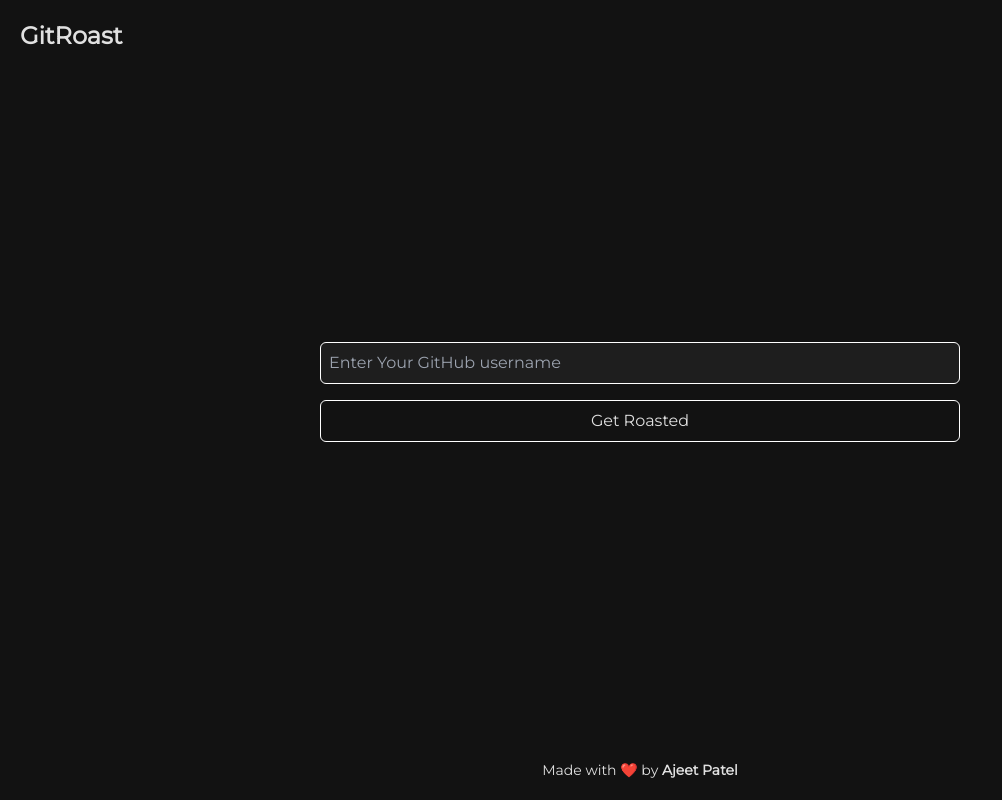
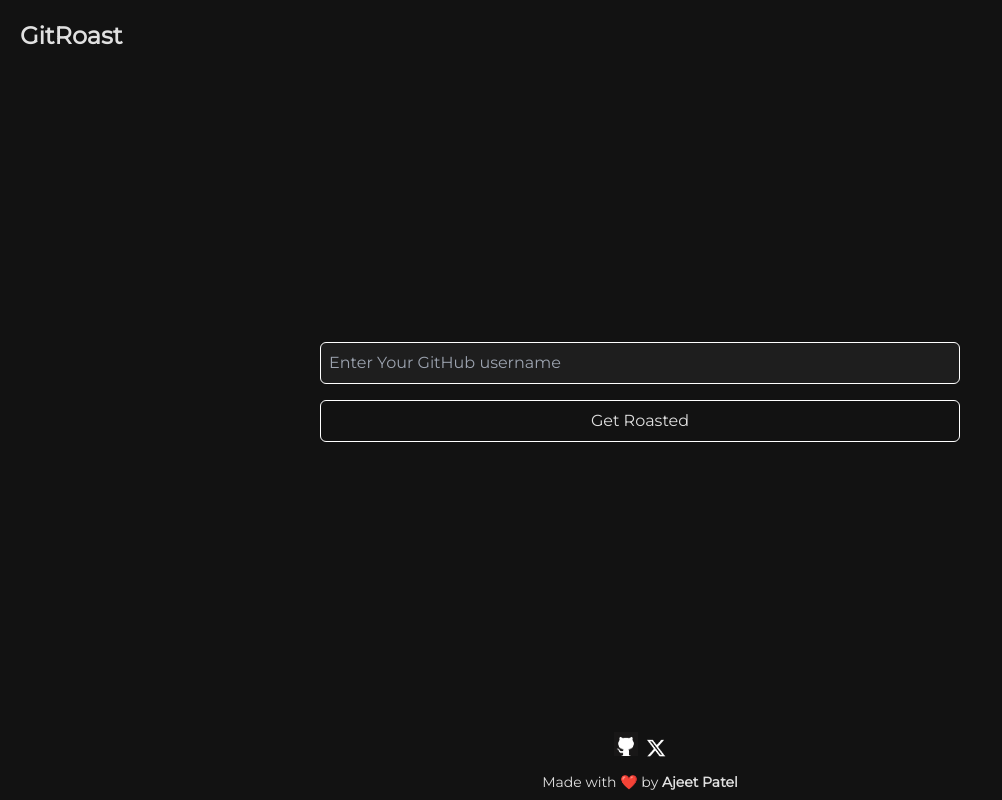
Before and after one commit to Ajeet1606/roast-github, a React (Vite) app: page / in a window 1280 px wide. Shown: the whole page, without its empty margins (0-1002 px from the left). Built offline with nearby package versions, Linux system fonts and the light colour scheme; a web font is replaced by a local one.

Commit message:
added github & twitter in footer

```diff
--- a/src/components/Footer.tsx
+++ b/src/components/Footer.tsx
@@ -1,7 +1,15 @@
 const Footer = () => {
   return (
     <div className="h-1/6 flex flex-col">
-      <h1 className="text-center text-sm p-5 mt-auto">
+      <div className="flex justify-center items-center gap-2 mb-2 mt-auto">
+        <a href="https://github.com/Ajeet1606/roast-github">
+          <img src="/src/assets/github.png" alt="github logo" className="w-6 mb-2" />
+        </a>
+        <a href="https://twitter.com/iampatelajeet">
+          <img src="/src/assets/twitter.png" alt="" className="w-5" />
+        </a>
+      </div>
+      <h1 className="text-center text-sm mb-2">
         Made with ❤️ by{" "}
         <span className="font-bold">
           <a href="https://twitter.com/iampatelajeet">Ajeet Patel</a>
```
Also changed, not shown: src/assets/github.png (added), src/assets/twitter.png (added).
